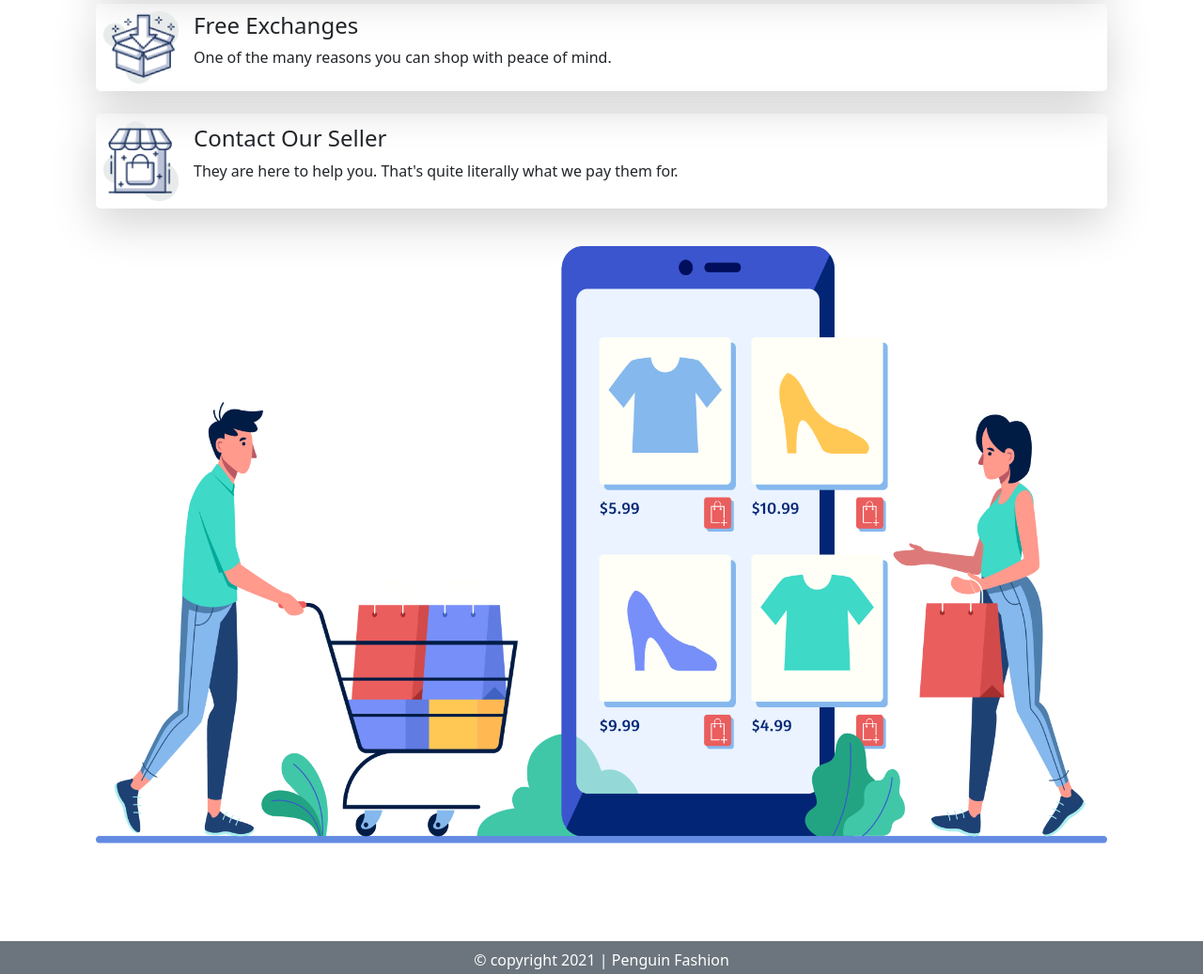
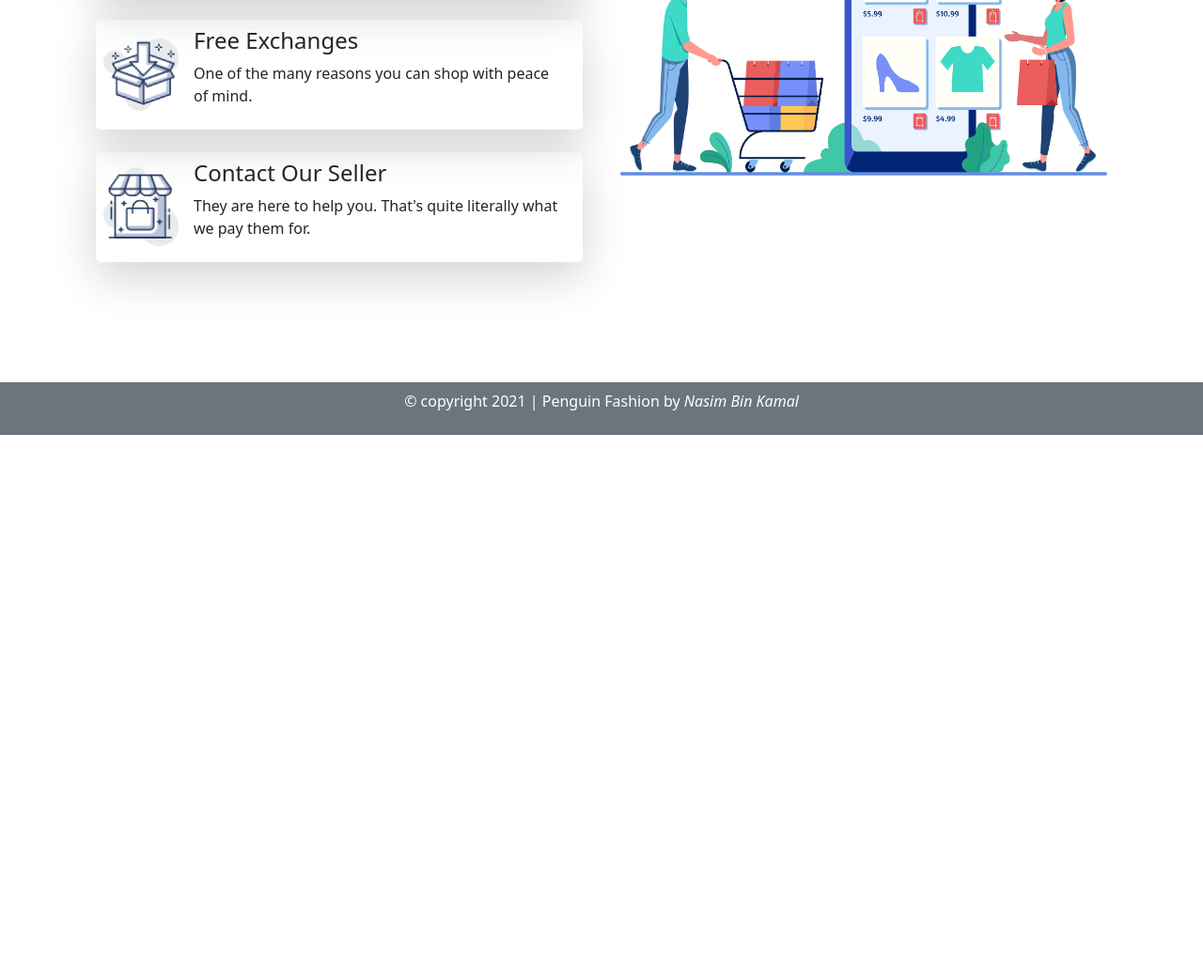
Before and after one commit to Nasim-Bin-kamal/penguin-fashion-bootstrap, a plain HTML site: page index.html in a window 1280 px wide. Shown: the part 2429-3466 px from the top of the page at 94% size. After the commit the page ends 2892 px from the top, so only its background shows below. Drawn offline with nearby package versions, Linux system fonts and the light colour scheme.

Commit message:
monor problem fixed

```diff
--- a/index.html
+++ b/index.html
@@ -284,7 +284,7 @@
                 ---------------------->
             <section class="container my-5 py-5 mx-auto d-lg-flex
                 align-items-center">
-                <div class="row row-cols-1 row-cols-md-1 row-cols-lg-1
+                <div class="row row-cols-1 row-cols-md-1 row-cols-lg-2
                     mx-auto">
                     <div class="col mx-auto">
                         <div class="p-2 mx-auto">
@@ -344,7 +344,7 @@
         </main>
         <footer class="fw-light bg-secondary text-white text-center py-2">
             <p>&COPY; copyright
-                2021 | Penguin Fashion</p>
+                2021 | Penguin Fashion by <i>Nasim Bin Kamal</i></p>
         </footer>
         <!-- JavaScript Bundle with Popper -->
         <script
```
